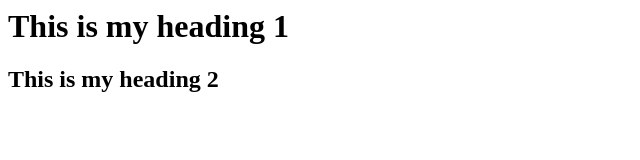
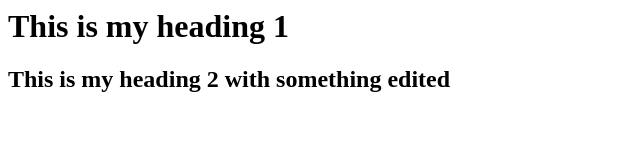
Before and after one commit to raj-yoodle/webdev4, a plain HTML site: page root/index.html in a window 1280 px wide. Shown: the whole page, without its empty margins (0-640 px from the left). Drawn offline with Linux system fonts and the light colour scheme.

Commit message:
modified it a little more

```diff
--- a/root/index.html
+++ b/root/index.html
@@ -4,6 +4,6 @@
     </head>
     <body>
         <h1>This is my heading 1</h1>
-        <h2>This is my heading 2</h2>
+        <h2>This is my heading 2 with something edited</h2>
     </body>
 </html>
```
